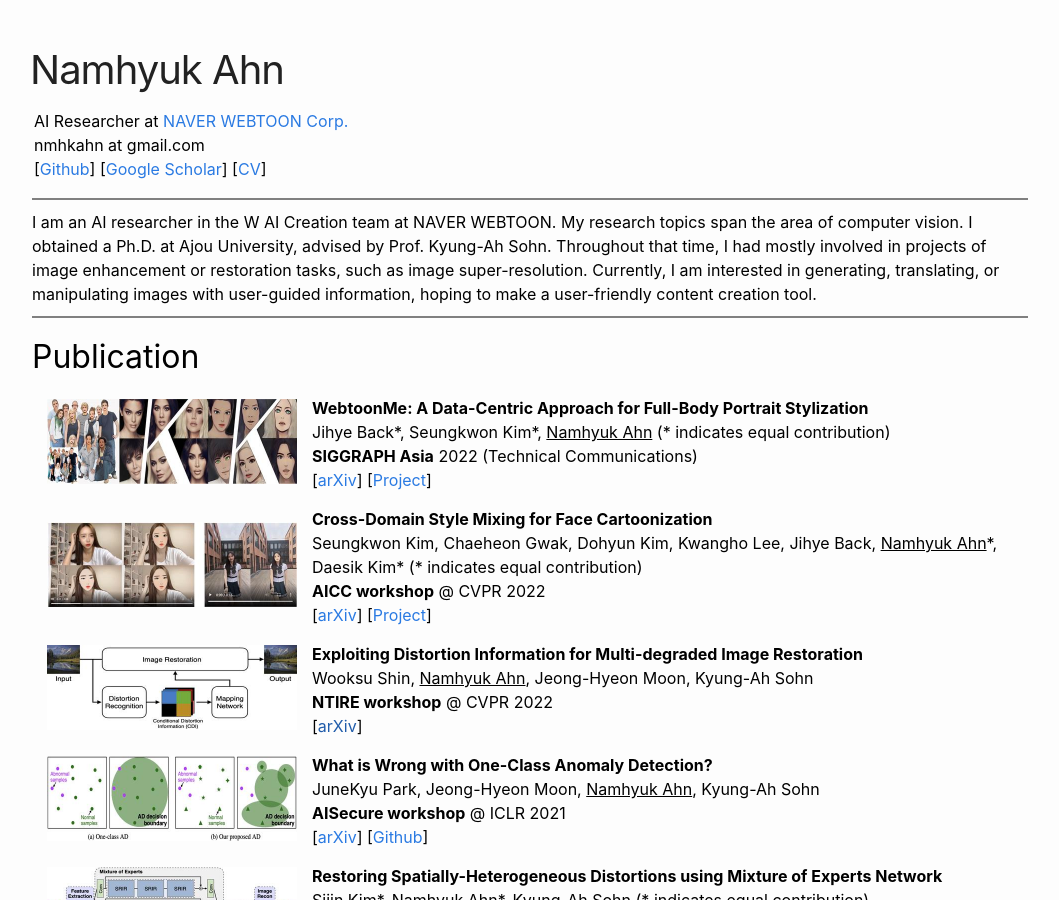
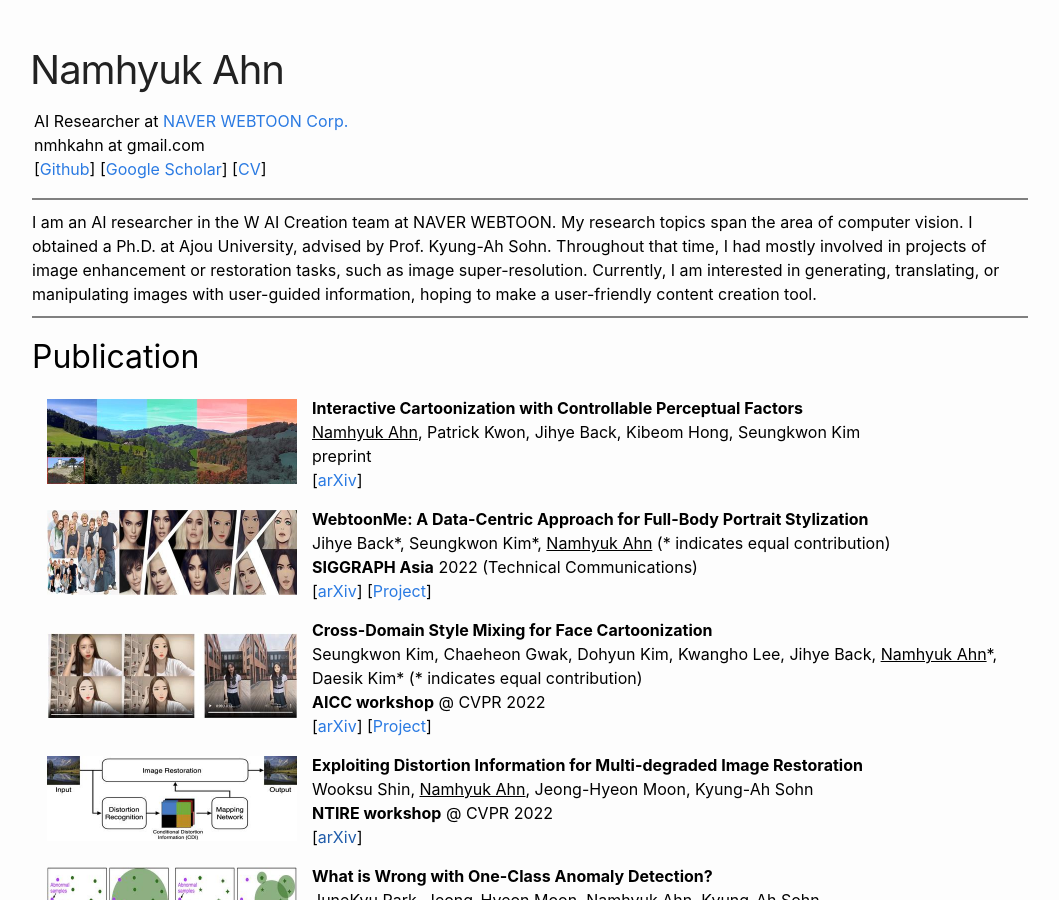
Before and after one commit to nmhkahn/nmhkahn.github.io, a Jekyll site: the page index.html, which Jekyll copies as it is, in a window 1280 px wide and 900 px high. Shown: the whole window, without its empty margins (110-1169 px from the left). Built offline with Jekyll 4.4.1, drawn with Linux system fonts in a browser that asks for light colours.

Commit message:
Update CV

```diff
--- a/index.html
+++ b/index.html
@@ -47,6 +47,17 @@
 
     <h1 style="font-weight:normal; padding: 5px 0px 0px 0px">Publication</h1>
     <table cellspacing="15"><tbody>
+        <tr>
+            <td width="25%" align=left>
+                <img width="250" height="85" src="./assets/paper/arxiv22.jpg" border="0">
+            </td>
+            <td>
+                <b>Interactive Cartoonization with Controllable Perceptual Factors</b><br>
+                <u>Namhyuk Ahn</u>, Patrick Kwon, Jihye Back, Kibeom Hong, Seungkwon Kim<br>
+                preprint<br>
+                [<a href="https://arxiv.org/abs/2212.09555">arXiv</a>]
+            </td>
+        </tr>
         <tr>
             <td width="25%" align=left>
                 <img width="250" height="85" src="./assets/paper/sa-tc22.jpg" border="0">
```
Also changed, not shown: assets/paper/arxiv22.jpg (added), 1 other file.
